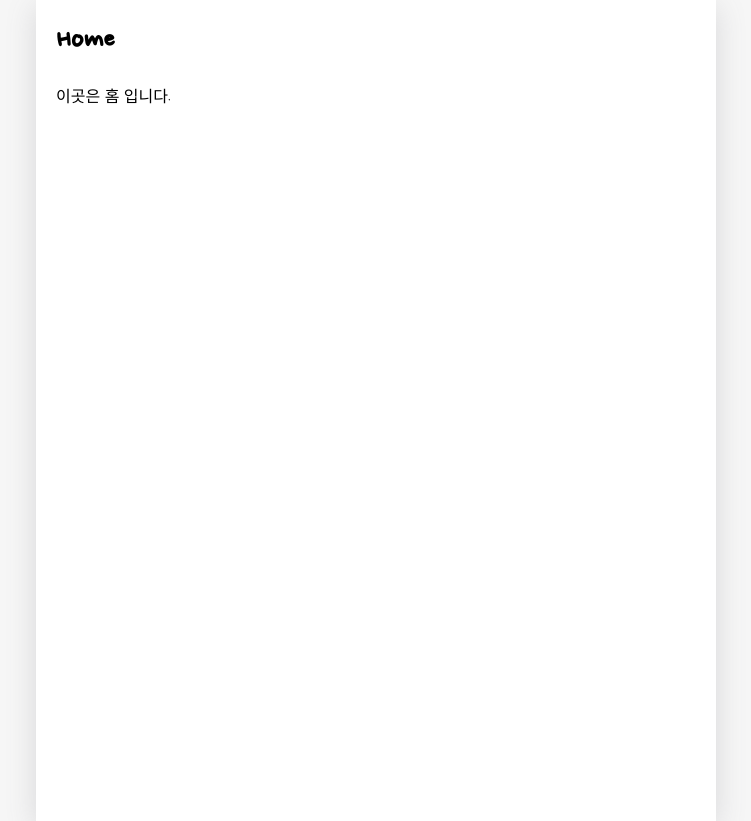
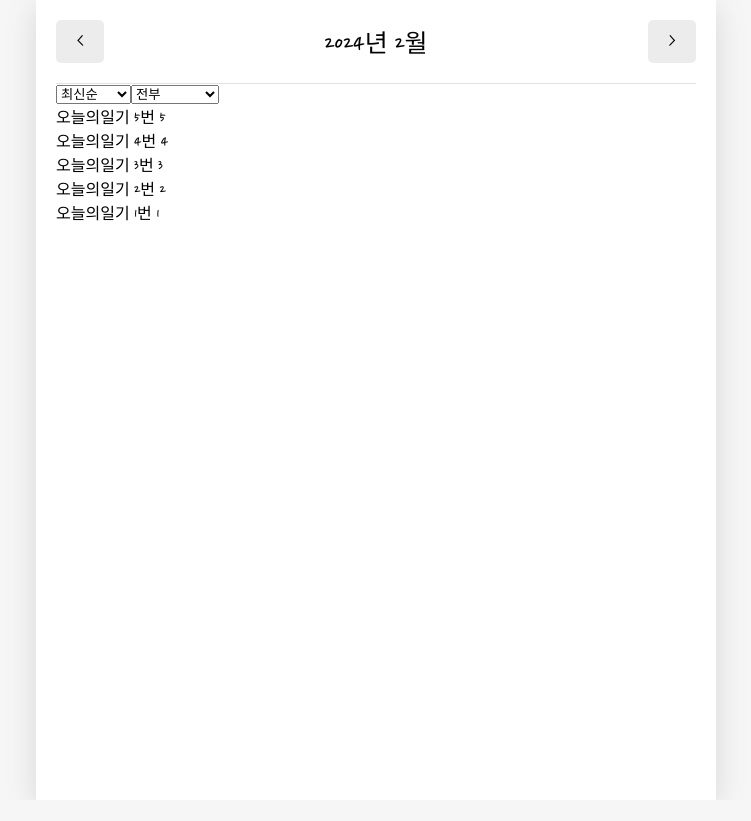
Before and after one commit to unie11/EMOTION_DIARY, a React (Create React App) app: page / in a window 1280 px wide. Shown: the whole page, without its empty margins (264-1015 px from the left). After the commit the page ends 800 px from the top, so only its background shows below. Built offline with nearby package versions, Linux system fonts and the light colour scheme; a web font is replaced by a local one.

Commit message:
페이지 구현 - 홈(/) 上

```diff
--- a/src/App.js
+++ b/src/App.js
@@ -33,9 +33,44 @@
 export const DiaryStateContext = React.createContext();
 export const DiaryDispatchContext = React.createContext();
 
+const dummyData = [
+    {
+        id: 1,
+        emotion: 1,
+        content: "오늘의일기 1번",
+        date: 1707389662870,
+    },
+    {
+        id: 2,
+        emotion: 2,
+        content: "오늘의일기 2번",
+        date: 1707389662871,
+    },
+    {
+        id: 3,
+        emotion: 3,
+        content: "오늘의일기 3번",
+        date: 1707389662873,
+    },
+    {
+        id: 4,
+        emotion: 4,
+        content: "오늘의일기 4번",
+        date: 1707389662874,
+    },
+    {
+        id: 5,
+        emotion: 5,
+        content: "오늘의일기 5번",
+        date: 1707389662875,
+    },
+];
+
+
 function App() {
+    console.log(new Date().getTime());
 
-    const [data, dispatch] = useReducer(reducer, []);
+    const [data, dispatch] = useReducer(reducer, dummyData);
     const dataId = useRef(0);
 
     //CREATE
--- /dev/null
+++ b/src/components/DiaryList.js
@@ -0,0 +1,68 @@
+import {useState} from "react";
+
+const sortOptionList = [
+    {value: "latest", name: "최신순"},
+    {value: "oldest", name: "오래된 순"}
+];
+
+const filterOptionList = [
+    {value: "all", name: "전부"},
+    {value: "good", name: "좋은 감정"},
+    {value: "bad", name: "안좋은 감정"}
+];
+
+const ControlMenu = ({value, onChange, optionList}) => {
+    return (
+        <select value={value} onChange={(e) => onChange(e.target.value)}>
+            {optionList.map((it, idx) => (
+                <option key={idx} value={it.value}>
+                    {it.name}
+                </option>
+            ))}
+        </select>
+    )
+};
+
+const DiaryList = ({diaryList}) => {
+    const [sortType, setSortType] = useState("latest")
+    const [filter, setFilter] = useState("all");
+
+    const getProcessedDiaryList = () => {
+        const compare = (a, b) => {
+            if(sortType === 'latest') {
+                return parseInt(b.date) - parseInt(a.date);
+            } else {
+                return parseInt(a.date) - parseInt(b.date);
+            }
+        }
+        const copyList = JSON.parse(JSON.stringify(diaryList));
+        const sortedList = copyList.sort(compare);
+        return sortedList;
+    };
+
+    return (
+        <div>
+            <ControlMenu
+                value={sortType}
+                onChange={setSortType}
+                optionList={sortOptionList}
+            />
+            <ControlMenu
+                value={filter}
+                onChange={setFilter}
+                optionList={filterOptionList}
+            />
+            {getProcessedDiaryList().map((it) => (
+                <div key={it.id}>
+                    {it.content} {it.emotion}
+                </div>
+            ))}
+        </div>
+    );
+};
+
+DiaryList.defaultProps = {
+    diaryList: [],
+};
+
+export default DiaryList;
--- a/src/pages/Home.js
+++ b/src/pages/Home.js
@@ -1,8 +1,55 @@
+import {useContext, useEffect, useState} from "react";
+import {DiaryStateContext} from "../App";
+import MyHeader from "../components/MyHeader";
+import MyButton from "../components/MyButton";
+import DiaryList from "../components/DiaryList";
+
 const Home = () => {
+    const diaryList = useContext(DiaryStateContext);
+    const [data, setData] = useState([]);
+    const [curDate, setCurDate] = useState(new Date());
+    const headText = `${curDate.getFullYear()}년 ${curDate.getMonth() + 1}월`;
+
+    useEffect(() => {
+        if(diaryList.length >= 1) {
+            const firstDay = new Date(
+                curDate.getFullYear(),
+                curDate.getMonth(),
+                1
+            ).getTime();
+            const lastDay = new Date(
+                curDate.getFullYear(),
+                curDate.getMonth() + 1,
+                0
+            ).getTime();
+
+            setData(diaryList.filter((it) => firstDay <= it.date && it.date <= lastDay))
+        }
+    }, [diaryList, curDate]);
+
+    useEffect(() => {
+        console.log(data);
+    }, [data]);
+
+    const increaseMonth = () => {
+        setCurDate(
+            new Date(curDate.getFullYear(), curDate.getMonth() + 1, curDate.getDate())
+        );
+    };
+
+    const decreaseMonth = () => {
+        setCurDate(
+            new Date(curDate.getFullYear(), curDate.getMonth() - 1, curDate.getDate())
+        );
+    };
+
     return (
         <div>
-            <h1>Home</h1>
-            <p>이곳은 홈 입니다.</p>
+            <MyHeader headText={headText}
+            leftChild={<MyButton text={"<"} onClick={decreaseMonth} />}
+            rightChild={<MyButton text={">"} onClick={increaseMonth} />}
+            />
+            <DiaryList diaryList={data} />
         </div>
     );
 };
```
